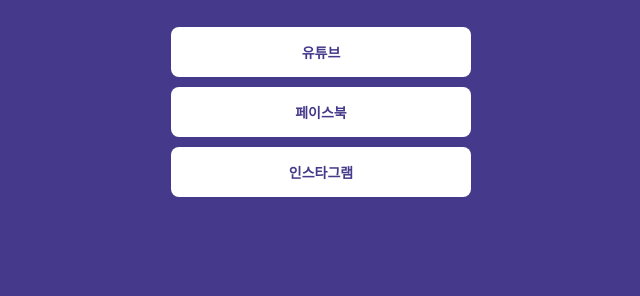
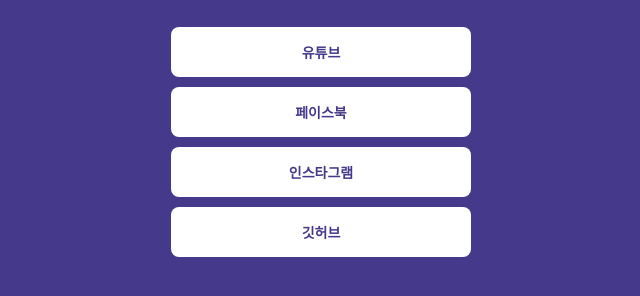
Before and after one commit to parkjiho711/mypage, a plain HTML site: page index.html in a window 1280 px wide. Shown: the part 226-522 px from the top of the page, without its empty margins (319-959 px from the left). Drawn offline with Linux system fonts and the light colour scheme; a web font is replaced by a local one.

Commit message:
Update index.html

```diff
--- a/index.html
+++ b/index.html
@@ -87,6 +87,7 @@
         <a target="_blank" href="https://www.youtube.com/channel/UCIDTrDuZ0ryywu5mGnNUVbg">유튜브</a>
         <a target="_blank" href="https://www.facebook.com/profile.php?id=100006452939434">페이스북</a>
         <a target="_blank" href="https://www.instagram.com/jiho_o_c">인스타그램</a>
+        <a href="https://github.com/parkjiho711">깃허브</a>
     </div>
 </body>
 </html>
```
